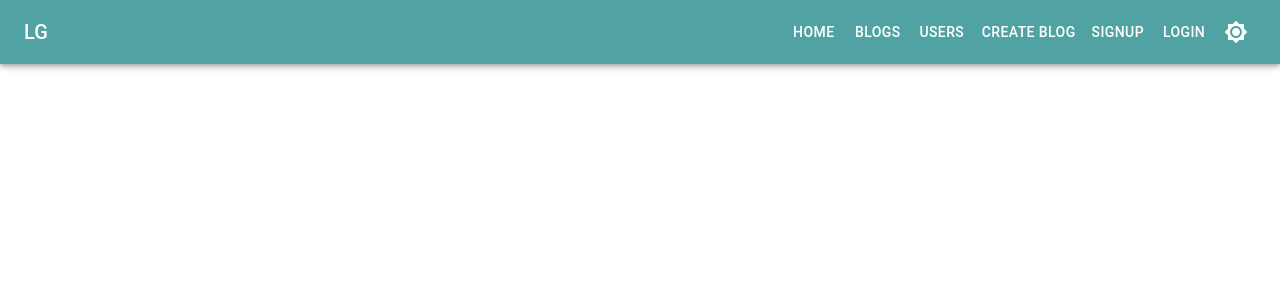
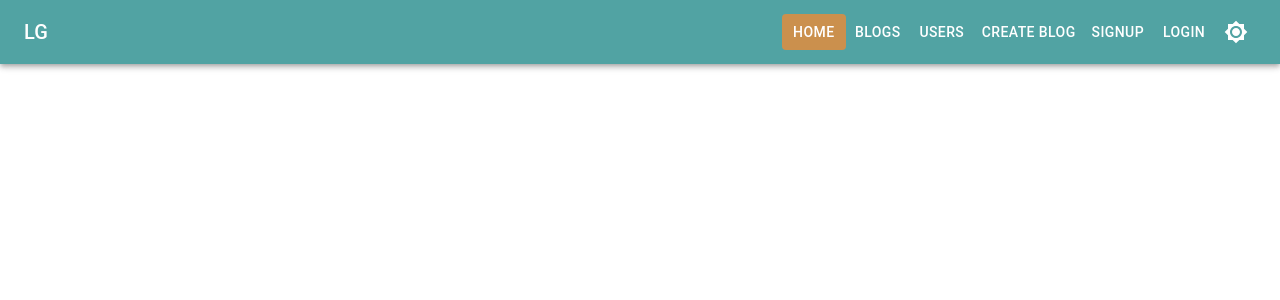
Before and after one commit to ratrateroo/Web-Log-GraphQL-Material-UI, a React (Create React App) app in the folder client/: page / in a window 1280 px wide. Shown: the top 300 px of the page. Built offline with nearby package versions, Linux system fonts and the light colour scheme; what apollo-upload-client would draw is missing.

Commit message:
changed default navigation buttons to custom link

```diff
--- a/client/src/shared/components/Navigation/DefaultNavLinks.js
+++ b/client/src/shared/components/Navigation/DefaultNavLinks.js
@@ -1,27 +1,14 @@
 import React, { Fragment } from 'react';
 
-import Button from '@mui/material/Button';
-import { Link as RouterLink } from 'react-router-dom';
+import CustomLink from '../../../components/FormElements/CustomLink/CustomLink';
 
 const DefaultNavLinks = () => {
-	// const auth = useContext(AuthContext);
-
 	return (
 		<Fragment>
-			<Button color="inherit" to="/" component={RouterLink}>
-				Home
-			</Button>
-			<Button color="inherit" to="/blogs" component={RouterLink}>
-				Blogs
-			</Button>
-
-			<Button color="inherit" to="/users" component={RouterLink}>
-				Users
-			</Button>
-
-			<Button color="inherit" to="/createblog" component={RouterLink}>
-				Create Blog
-			</Button>
+			<CustomLink to="/">Home</CustomLink>
+			<CustomLink to="/blogs">Blogs</CustomLink>
+			<CustomLink to="/users">Users</CustomLink>
+			<CustomLink to="/createblog">Create Blog</CustomLink>
 		</Fragment>
 	);
 };
```
